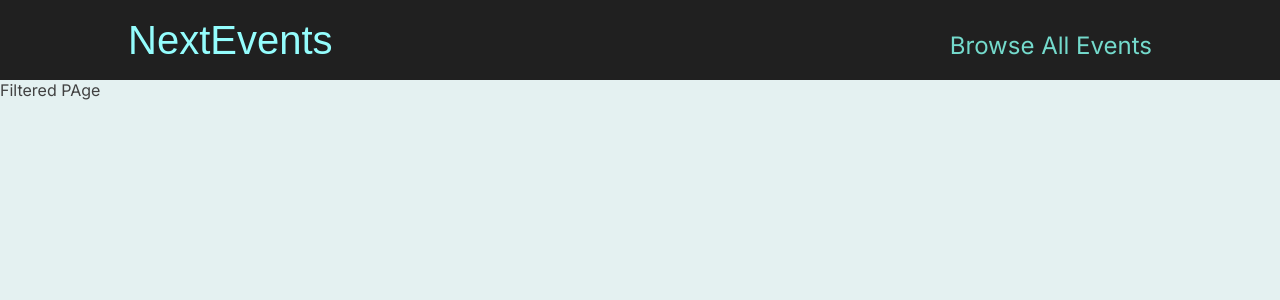
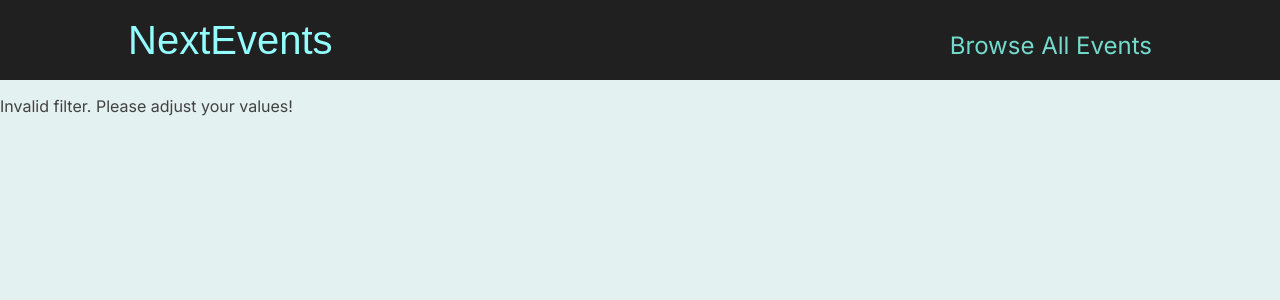
Before and after one commit to eodnjs467/event-pages, a Next.js app: page /events/1 in a window 1280 px wide. Shown: the top 300 px of the page. Built offline with nearby package versions, Linux system fonts and the light colour scheme.

Commit message:
feat: filtered event slug page

```diff
--- a/src/app/events/[...slug]/page.js
+++ b/src/app/events/[...slug]/page.js
@@ -1,5 +1,24 @@
-export default function FilteredEventsPage() {
-  return(
-      <div>Filtered PAge</div>
-  )
+import EventList from "../../../components/events/eventList";
+import {getFilteredEvents} from "../../../../dummy-data";
+export default function FilteredEventsPage({params}) {
+  const filteredData = params.slug;
+
+  if(!filteredData){
+    return <p className="center">Loading...</p>
+  }
+
+  const filteredYear = +filteredData[0];
+  const filteredMonth = +filteredData[1];
+
+  if(isNaN(filteredYear) || isNaN(filteredMonth) || filteredYear > 2030 || filteredMonth > 12) {
+    return <p>Invalid filter. Please adjust your values!</p>;
+  }
+
+  const filteredEvents = getFilteredEvents({year: filteredYear, month: filteredMonth});
+
+  return (
+      <div>
+        <EventList items={filteredEvents} />
+      </div>
+  );
 }
```
